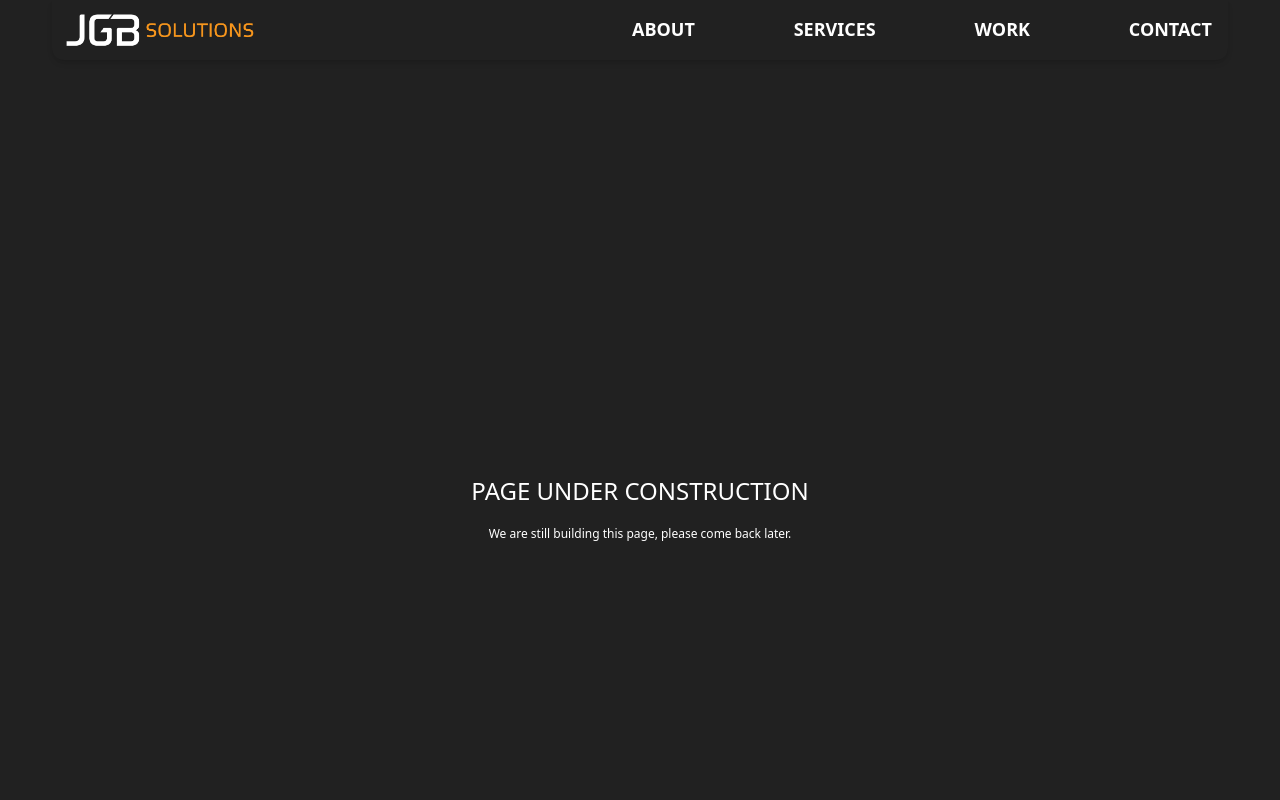
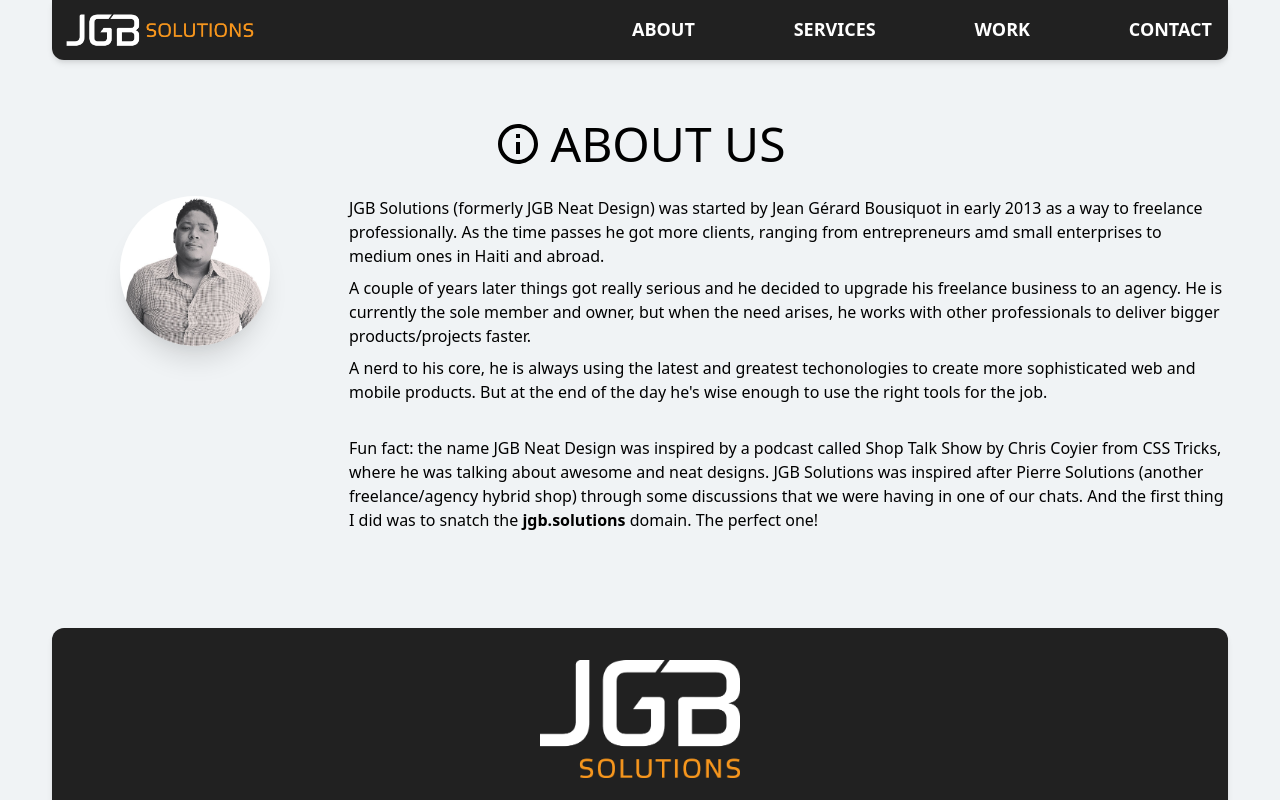
Before and after one commit to jgb-solutions/jgb.solutions-next, a Next.js app: page /about in a window 1280 px wide. Shown: the top 800 px of the page. Built offline with nearby package versions, Linux system fonts and the light colour scheme; a small style sheet from the web is missing.

Commit message:
About Page

```diff
--- a/src/pages/about.tsx
+++ b/src/pages/about.tsx
@@ -1,16 +1,59 @@
 import React from "react"
+import { MdInfoOutline } from 'react-icons/md'
 
 import SEO from "../components/SEO"
 import MainLayout from '../components/layouts/Main'
+import { APP_NAME } from "../utils/constants"
+
+const title = "About Us"
+const seoDescription = `${APP_NAME} (formerly JGB Neat Design) was started by Jean Gérard Bousiquot in early 2013 as a way to
+        freelance professionally. As the time passes he got more clients,
+        ranging from entrepreneurs amd small enterprises to medium ones in Haiti and abroad.`
 
 const About = () => (
-  <MainLayout wrapperClassName="bg-dark text-white">
-    <SEO title="About Us" />
-    <div className="flex flex-col items-center justify-center min-h-screen">
-      <h1 className="uppercase text-2xl mb-4">Page under construction</h1>
-      <p className="text-xs text-center">
-        We are still building this page, please come back later.
-      </p>
+  <MainLayout>
+    <SEO
+      title={title}
+      description={seoDescription}
+    />
+
+    <div className="mb-4 flex items-center justify-center">
+      <h1 className="text-4xl sm:text-5xl m-0 uppercase flex items-center">
+        <MdInfoOutline fontSize="inherit" /> <span className="ml-2">{title}</span>
+      </h1>
+    </div>
+    <div className="grid md:grid-cols-4 gap-3 mb-24">
+      <div>
+        <img
+          src="/assets/images/jgb-2020.jpg"
+          className="rounded-full shadow-xl display-block mx-auto"
+          style={{ width: 150 }}
+        />
+      </div>
+      <div className="md:col-span-3">
+        <p className="mb-2">{seoDescription}</p>
+
+        <p className="mb-2">
+          A couple of years later things got really serious and he decided
+          to upgrade his freelance business to an agency. He is currently the sole
+          member and owner, but when the need arises, he works with other professionals
+          to deliver bigger products/projects faster.
+        </p>
+
+        <p className="mb-8">
+          A nerd to his core, he is always using the latest and greatest techonologies to create
+          more sophisticated web and mobile products. But at the end of the day he's wise enough
+          to use the right tools for the job.
+        </p>
+
+        <p>
+          Fun fact: the name JGB Neat Design was inspired by a podcast called Shop Talk Show by Chris Coyier from CSS Tricks,
+          where he was talking about awesome and neat designs.
+          JGB Solutions was inspired after Pierre Solutions (another freelance/agency hybrid shop) through
+          some discussions that we were having in one of our chats. And the first thing I did was to snatch
+          the <b>jgb.solutions</b> domain. The perfect one!
+        </p>
+      </div>
     </div>
   </MainLayout>
 )
```
Also changed, not shown: public/assets/images/jgb-2020.jpg (added).
